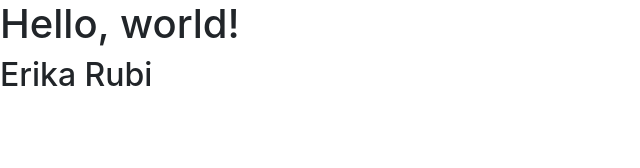
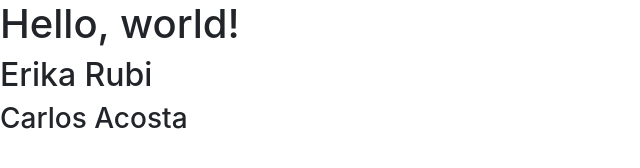
Before and after one commit to App-Web-2020-2021-I/examen-primer-parcial-ErikaRubi, a plain HTML site: page index.html in a window 1280 px wide. Shown: the whole page, without its empty margins (0-640 px from the left). Drawn offline with nearby package versions, Linux system fonts and the light colour scheme.

Commit message:
Apellidos

```diff
--- a/index.html
+++ b/index.html
@@ -13,7 +13,7 @@
   <body>
     <h1>Hello, world!</h1>
     <h2>Erika Rubi</h2>
-
+    <h3>Carlos Acosta</h3>
     <!-- Optional JavaScript -->
     <!-- jQuery first, then Popper.js, then Bootstrap JS -->
     <script src="https://code.jquery.com/jquery-3.5.1.slim.min.js" integrity="sha384-DfXdz2htPH0lsSSs5nCTpuj/zy4C+OGpamoFVy38MVBnE+IbbVYUew+OrCXaRkfj" crossorigin="anonymous"></script>
```
